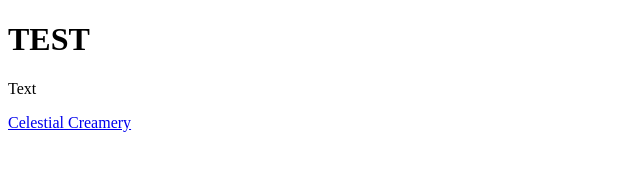
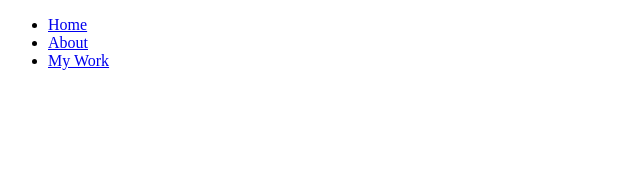
Before and after one commit to WVCS/portfolio-mistahype-1, a plain HTML site: page index.html in a window 1280 px wide. Shown: the whole page, without its empty margins (0-640 px from the left). Drawn offline with Linux system fonts and the light colour scheme.

Commit message:
Update index.html

```diff
--- a/index.html
+++ b/index.html
@@ -1,8 +1,18 @@
 <!DOCTYPE html>
-<html>
+<html lang="en">
+<head>
+  <meta charset="UTF-8">
+  <meta name="viewport" content="width=device-width, initial-scale=1.0">
+  <meta http-equiv="X-UA-Compatible" content="ie=edge">
+  <title> My Portfolio</title>
+</head>
 <body>
-<h1> TEST </h1>
-  <p> Text </p>
-  <a href="Celestial Creamery/CCHome.html"> Celestial Creamery </a>
+  <div class="container">
+    <ul class="nav">
+      <li class="nav"> <a href="index.html">Home</a> </li>
+      <li class="nav"><a href="about.html"> About</a></li>
+      <li class="nav"><a href="work.html"> My Work</a></li>
+    </ul>
+  </div>
 </body>
 </html>
```
